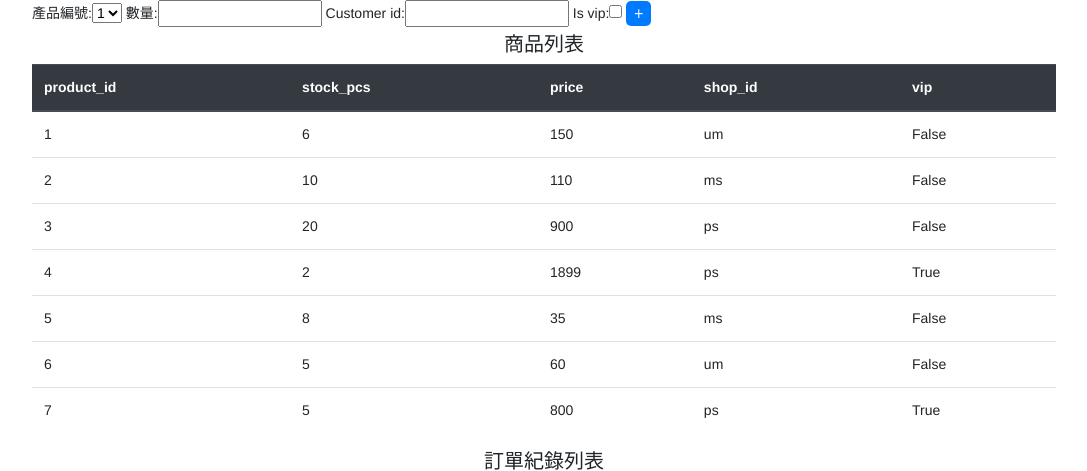
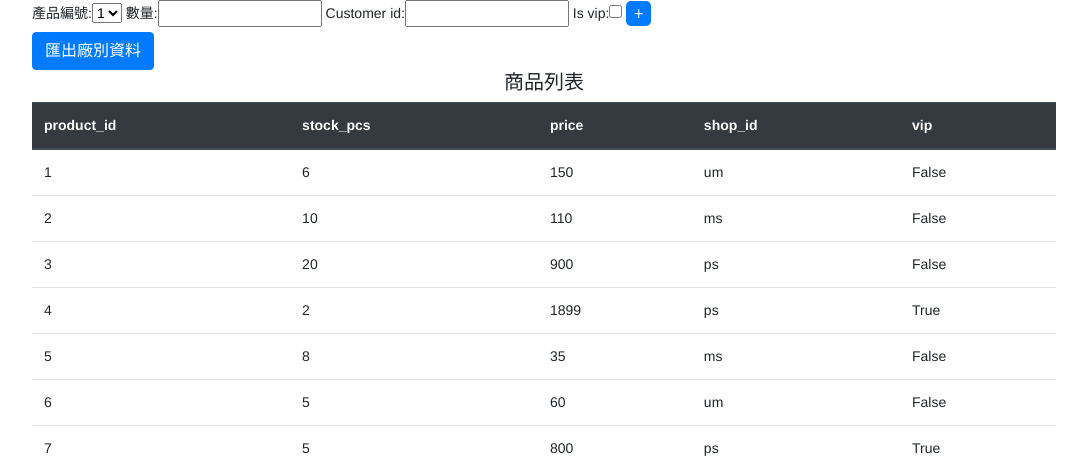
Before and after one commit to nicehorse06/django-shop-order-demo, a Django app: page / in a window 1280 px wide. Shown: the top 471 px of the page, without its empty margins (96-1183 px from the left). Run offline with Django 3.2, Linux system fonts and the light colour scheme; data comes from the database, SQL or seed files in the repository; data that the repository does not hold is empty; some libraries are stand-ins or nearby versions.

Commit message:
完成畫面按鈕匯出資料

```diff
--- a/shop_web/order_page/templates/order.html
+++ b/shop_web/order_page/templates/order.html
@@ -20,6 +20,10 @@
     {% csrf_token %}
     <input class='add' type="submit" value="+">
 </form>
+
+<a href="{% url 'order_page:csv_export'%}" class="btn btn-primary">
+    <span>匯出廠別資料</span>
+</a>
 
 <h5>商品列表</h5>
 <table class="table">
--- a/shop_web/order_page/views.py
+++ b/shop_web/order_page/views.py
@@ -114,11 +114,12 @@ class OrderView(View):
 def csv_export(request):
     # Create the HttpResponse object with the appropriate CSV header.
     response = HttpResponse(content_type='text/csv')
-    response['Content-Disposition'] = 'attachment; filename="somefilename.csv"'
+    response['Content-Disposition'] = 'attachment; filename="shop_data.csv"'
 
     writer = csv.writer(response)
-    writer.writerow(['First row', 'Foo', 'Bar', 'Baz'])
-    writer.writerow(['Second row', 'A', 'B', 'C',
-                     '"Testing"', "Here's a quote"])
+    writer.writerow(['館別', '總銷售金額', '總銷售數量', '總訂單數量'])
+    writer.writerow(['test', '1', '2', '3'])
+    writer.writerow(['test2', '1', '2', '3'])
+    writer.writerow(['test3', '1', '2', '3'])
 
     return response
```
